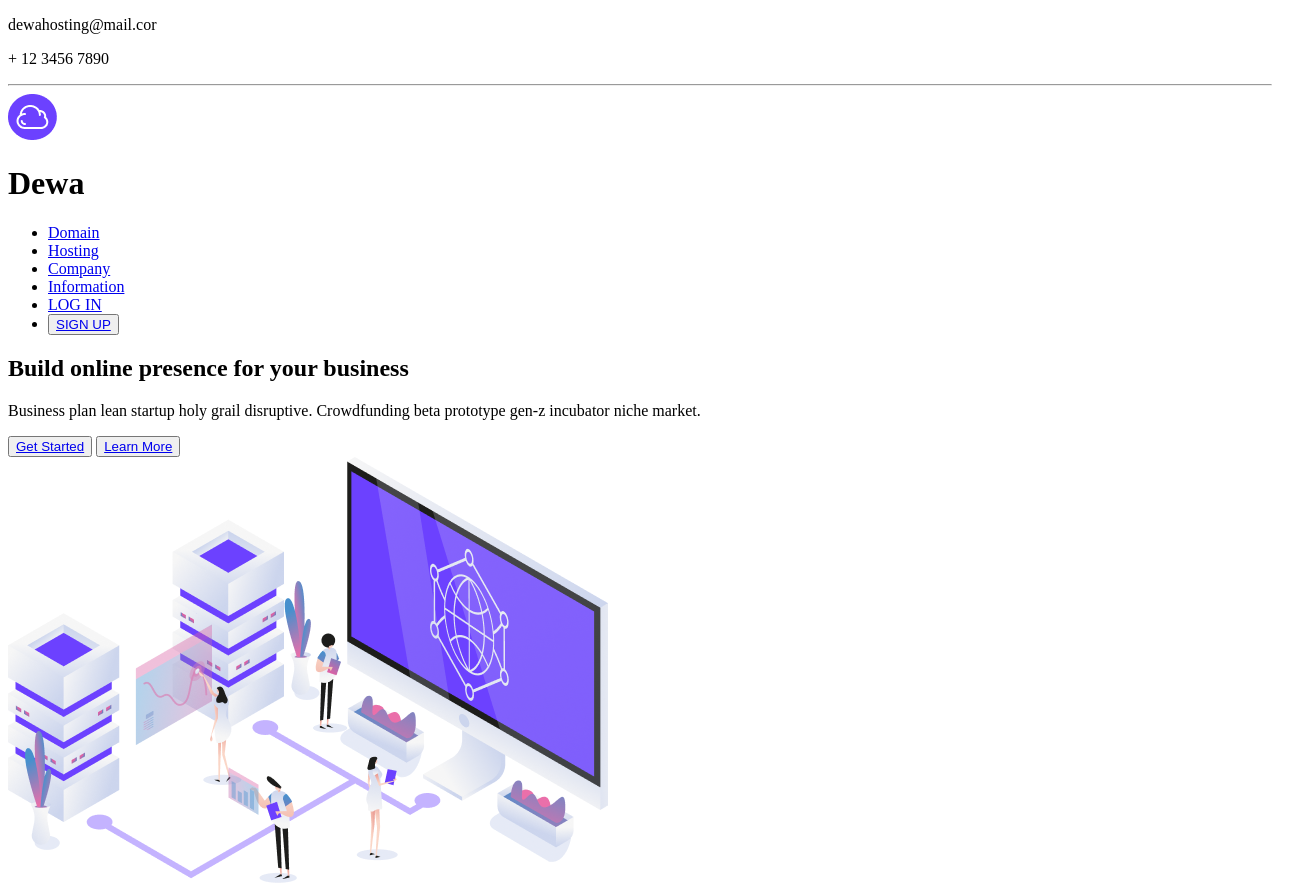
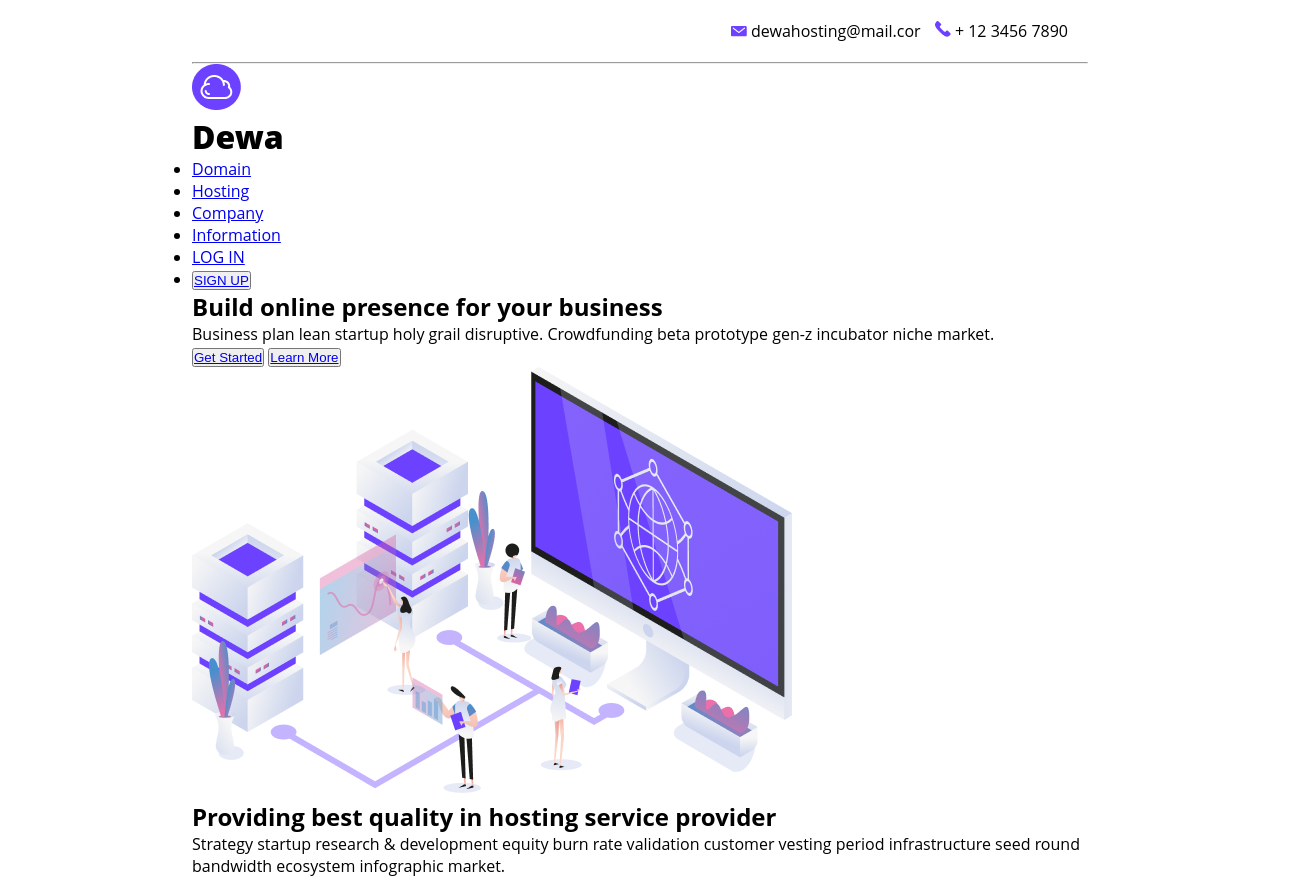
Before and after one commit to LeftCrosz/Dewa-Web-Hosting-LandingPage, a plain HTML site: page index.html in a window 1280 px wide. Shown: the top 888 px of the page, 1305 px wide, since content can reach past the window. Drawn offline with Linux system fonts and the light colour scheme.

Commit message:
Added CSS for Topbar and new icons and images

```diff
--- a/index.html
+++ b/index.html
@@ -9,8 +9,12 @@
 <!-- Design Credit: https://www.figma.com/design/e19pJf9sQ67cP4j1UPeqtt/Dewa---Web-Hosting-Landing-Page-(Community)?node-id=0-1&node-type=canvas&t=pVwXc5UbKZxjGymU-0 -->
 <body>
     <div class="topbar">
-        <p>dewahosting@mail.cor</p>
-        <p>+ 12 3456 7890</p>
+        <div class="topbar-items">
+            <ul>
+                <li><img src="images/icons/mail.png" alt="Mail"> dewahosting@mail.cor</li>
+                <li><img src="images/icons/phone.png" alt="Phone"> + 12 3456 7890</li>
+            </ul>
+        </div>
     </div>
     <hr>
 
--- a/style.css
+++ b/style.css
@@ -0,0 +1,35 @@
+/*
+Open Sans (Extra bold) 34px
+
+
+*/
+
+* {
+    margin: 0;
+    padding: 0;
+    box-sizing: border-box;
+}
+
+body {
+    margin: 0 15%;
+    font-family: Open Sans;
+}
+
+.topbar {
+    display: flex;
+    justify-content: flex-end;
+    margin: 20px;
+}
+
+.topbar-items ul {
+    list-style: none;
+}
+.topbar-items ul li {
+    display: inline-block;
+    padding-left: 10px;
+    font-size: 16px;
+}
+
+#logo {
+    font-weight: 800;
+}
```
Also changed, not shown: images/icons/Facebook.png (added), images/icons/Google.png (added), images/icons/Group 5.png (added), images/icons/Twitter.png (added), images/icons/checklist.png (added), images/icons/mail.png (added), images/icons/phone.png (added), images/illust/Markers.png (added), images/illust/Place.png (added).
